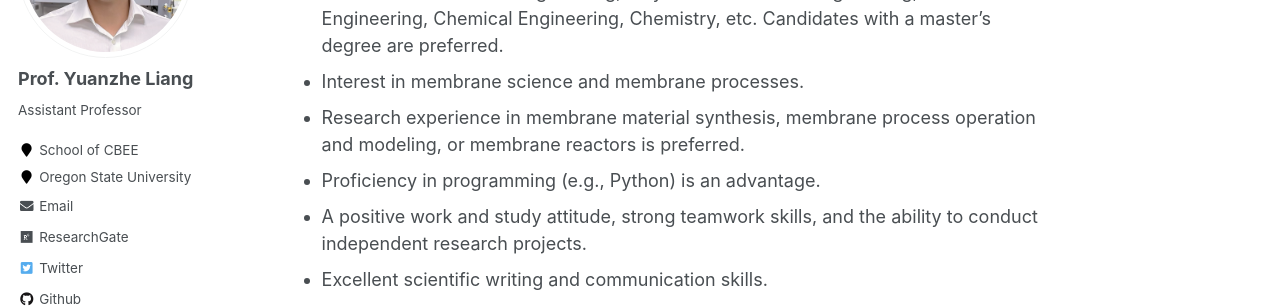
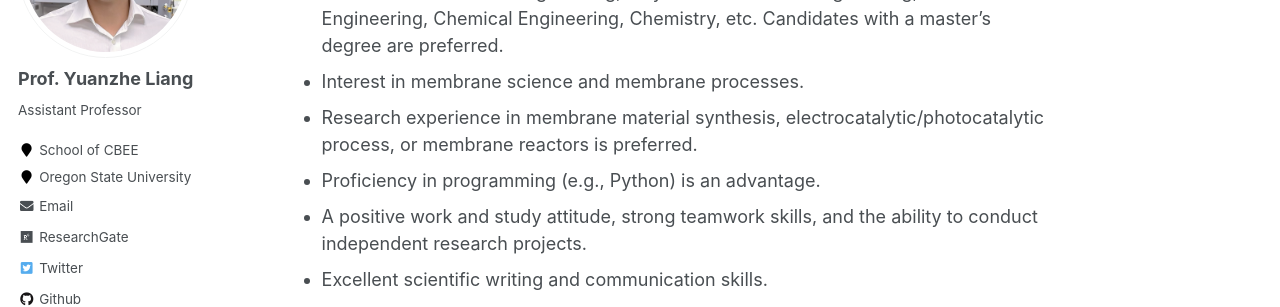
Before and after one commit to yuanzheliang/yuanzheliang.github.io, a Jekyll site: the page built from _pages/openings.md, in a window 1280 px wide and 900 px high, scrolled down 306 px. Shown: the part 153-460 px from the top of the window. Built offline with Jekyll 4.4.1, drawn with Linux system fonts in a browser that asks for light colours; some web fonts are replaced.

Commit message:
Update openings.md

```diff
--- a/_pages/openings.md
+++ b/_pages/openings.md
@@ -14,7 +14,7 @@ Ph.D. Candidate Requirements:
 
 * A bachelor’s or master’s degree (obtained or expected) in relevant fields such as Materials Science and Engineering, Polymer Science and Engineering, Environmental Engineering, Chemical Engineering, Chemistry, etc. Candidates with a master’s degree are preferred.
 * Interest in membrane science and membrane processes.
-* Research experience in membrane material synthesis, membrane process operation and modeling, or membrane reactors is preferred.
+* Research experience in membrane material synthesis, electrocatalytic/photocatalytic process, or membrane reactors is preferred.
 * Proficiency in programming (e.g., Python) is an advantage.
 * A positive work and study attitude, strong teamwork skills, and the ability to conduct independent research projects.
 * Excellent scientific writing and communication skills.
```
